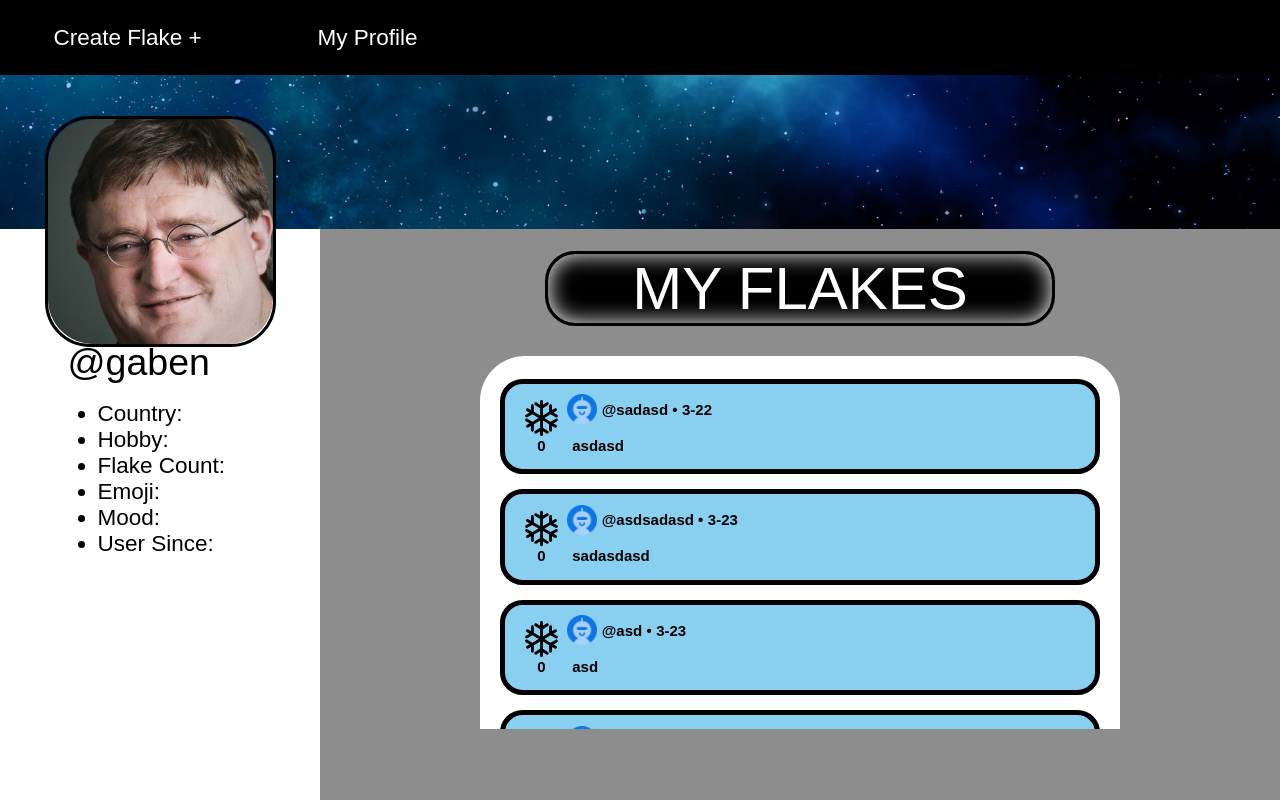
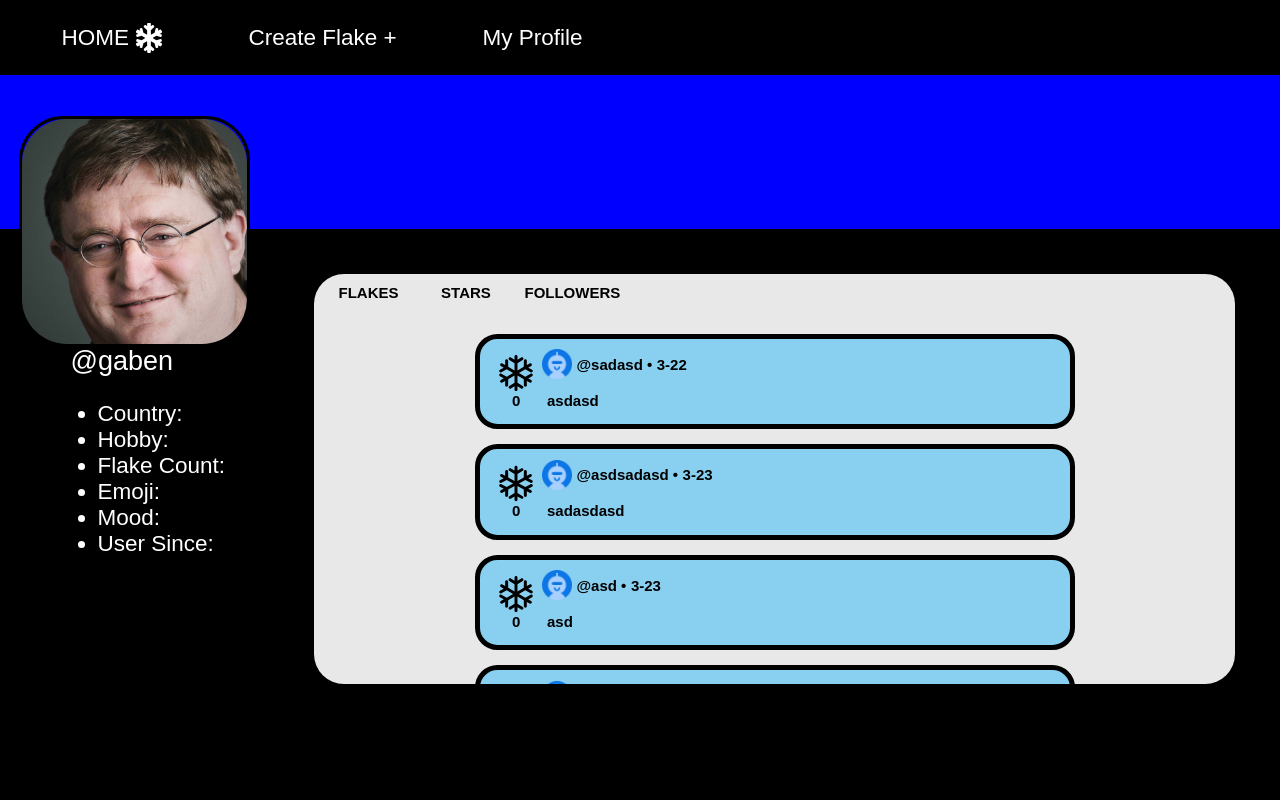
Before and after one commit to itsArmanS/whitesnow, a React (Create React App) app: page /profile in a window 1280 px wide. Built offline with nearby package versions, Linux system fonts and the light colour scheme; data requests are answered from the project's data file; a web font is replaced by a local one.

Commit message:
updated users Profile design / changed main feed styles and location / added Home button

```diff
--- /dev/null
+++ b/src/components/HomeButton.jsx
@@ -0,0 +1,13 @@
+import React from "react";
+import { Link } from "react-router-dom";
+
+function HomeButton() {
+  return (
+    <button className="home-button-wrapper">
+      <Link className="home-link" to="/">HOME</Link >
+      <img className="home-snowflake" src="/images/homeSnowflake.svg" alt="" />
+    </button>
+  )
+}
+
+export default HomeButton
--- a/src/components/MainFeed.jsx
+++ b/src/components/MainFeed.jsx
@@ -9,8 +9,10 @@ function MainFeed({ refreshPosts }) {
 
   return (
     <div className="main-feed">
-      <div className="feed-header">
-        MY FLAKES
+      <div className="profile-header-buttons">
+        <button>FLAKES</button>
+        <button>STARS</button>
+        <button>FOLLOWERS</button>
       </div>
       <div className="profile-posts">
         <PostList posts={posts} />
--- a/src/components/ProfileLayout.jsx
+++ b/src/components/ProfileLayout.jsx
@@ -8,7 +8,7 @@ function ProfileLayout() {
     <div className="profile-layout">
       <SiteToolbar />
       <div className="profile-banner">
-        <img src="/images/banner.jpg" alt="banner" />
+        {/* <img src="/images/banner.jpg" alt="banner" /> */}
       </div>
       <UserProfile />
     </div>
--- a/src/components/SiteToolbar.jsx
+++ b/src/components/SiteToolbar.jsx
@@ -1,12 +1,14 @@
 import React from "react";
+import "../styles/siteToolbar.css"
 import CreatePostButton from "./CreatePostButton";
-import "../styles/siteToolbar.css"
 import ProfileButton from "./ProfileButton";
+import HomeButton from "./HomeButton";
 
 function SiteToolbar() {
   return (
     <>
       <div className="site-toolbar">
+        <HomeButton />
         <CreatePostButton />
         <ProfileButton />
       </div>
--- a/src/styles/mainFeed.css
+++ b/src/styles/mainFeed.css
@@ -4,28 +4,49 @@
   display: flex;
   flex-direction: column;
   align-items: center;
-  gap: 2rem;
   box-sizing: border-box;
-  padding: 1.5rem;
-  padding-bottom: 0;
+  padding: 3rem;
 }
 
-.feed-header {
+.profile-header-buttons {
+  display: flex;
+  justify-content: flex-start;
+  align-items: center;
+  gap: 0.5rem;
   background-color: black;
   color: white;
-  width: 55%;
+  width: 100%;
   height: 5rem;
+  font-size: 4rem;
+  box-shadow: 0px 0px 3px 3px black;
+  background-color: #e8e8e8;
+  border-radius: 2rem 2rem 0rem 0rem;
+  box-sizing: border-box;
+  padding-left: 0.6rem;
+  padding-right: 0.6rem;
+}
+
+.profile-header-buttons button {
+  width: 6rem;
+  height: 2.5rem;
+  background-color: transparent;
+  border: none;
+  border-radius: 1rem;
+  color: black;
+  font-weight: bold;
+  cursor: pointer;
   text-align: center;
-  font-size: 4rem;
-  border-radius: 2rem;
-  box-shadow: inset 0 0 1.5rem white;
-  border: 3px solid black;
+  transition: box-shadow 0.5s ease-in;
+}
+
+.profile-header-buttons button:hover {
+  box-shadow: 2.5px 2.5px black;
 }
 
 .profile-posts {
-  width: 70%;
-  background-color: white;
-  border-radius: 3rem 3rem 0 0;
+  width: 100%;
+  background-color: #e8e8e8;
+  border-radius: 0rem 0rem 2rem 2rem;
   display: flex;
   flex-direction: column;
   align-items: center;
--- a/src/styles/profileLayout.css
+++ b/src/styles/profileLayout.css
@@ -9,6 +9,7 @@
   .profile-banner {
     flex: 0.4;
     overflow: hidden;
+    background-color: blue;
   }
 
   .profile-banner img {
@@ -23,16 +24,19 @@
   }
 
   .user-profile-information {
-    flex: 0.5;
+    flex: 0.4;
     display: flex;
     justify-content: center;
     position: relative;
-    background-color: white;
+    background-color: black;
+    color: white;
+    /* background-color: #b7b7b7; */
   }
 
   .user-profile-posts {
     flex: 1.5;
     height: 100%;
+    background-color: black;
   }
 
   .user-profile-image {
@@ -66,8 +70,8 @@
 
 
   .user-profile-name {
-    font-size: 2.5rem;
+    font-size: 1.8rem;
     position: absolute;
-    top: 7.5rem;
-    left: 4.5rem;
+    top: 7.8rem;
+    left: 4.7rem;
   }
--- a/src/styles/siteToolbar.css
+++ b/src/styles/siteToolbar.css
@@ -9,40 +9,36 @@
   gap: 1rem;
 }
 
-
-.open-create-post-dialog {
-  width: 15rem;
+.site-toolbar button {
+  width: 13rem;
   height: 3rem;
   border-radius: 5rem;
-  font-size: 2rem;
   transition: box-shadow 0.65s ease-in-out;
-  font-size: 1.5rem;
   background-color: transparent;
   border: none;
   color: white;
+  font-size: 1.5rem;
 }
 
-.open-create-post-dialog:hover,
-.profile-button:hover {
+.site-toolbar button:hover {
   box-shadow: 3px 3px white;
 }
 
-.profile-button {
-  width: 15rem;
-  height: 3rem;
-  border-radius: 5rem;
-  transition: box-shadow 0.5s ease-in-out;
-  text-decoration: none;
-  display: flex;
-  justify-content: center;
-  align-items: center;
-  background-color: transparent;
-  border: none;
-  color: white;
-}
-
-.profile-link {
+.profile-link,
+.home-link {
   text-decoration: none;
   color: inherit;
   font-size: 1.5rem;
 }
+
+.home-button-wrapper {
+  display: flex;
+  justify-content: center;
+  align-items: center;
+  gap: 0.3rem;
+}
+
+.home-snowflake {
+  width: 2rem;
+  height: 2rem;
+}
```
Also changed, not shown: public/images/homeSnowflake.svg (added).
